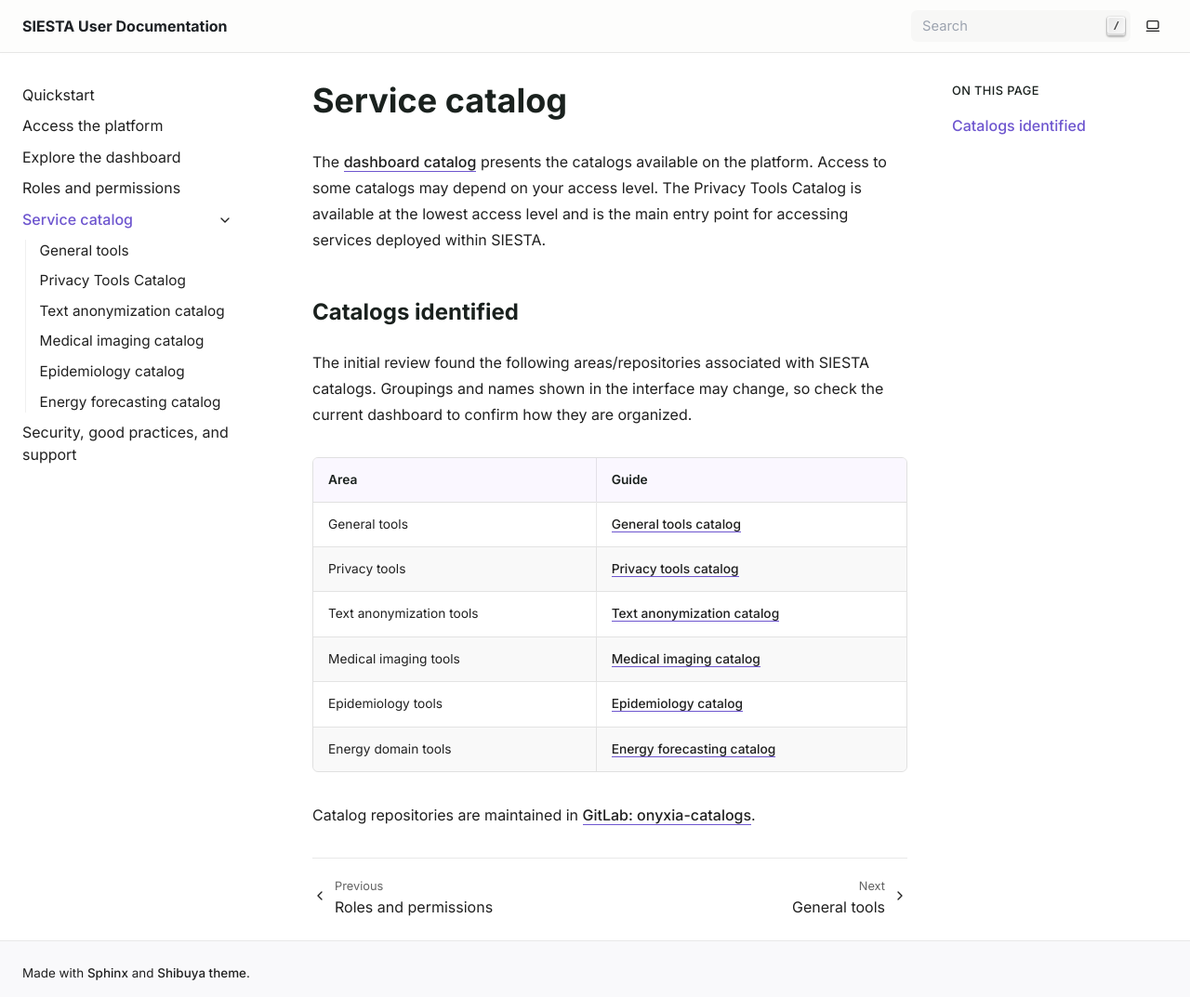
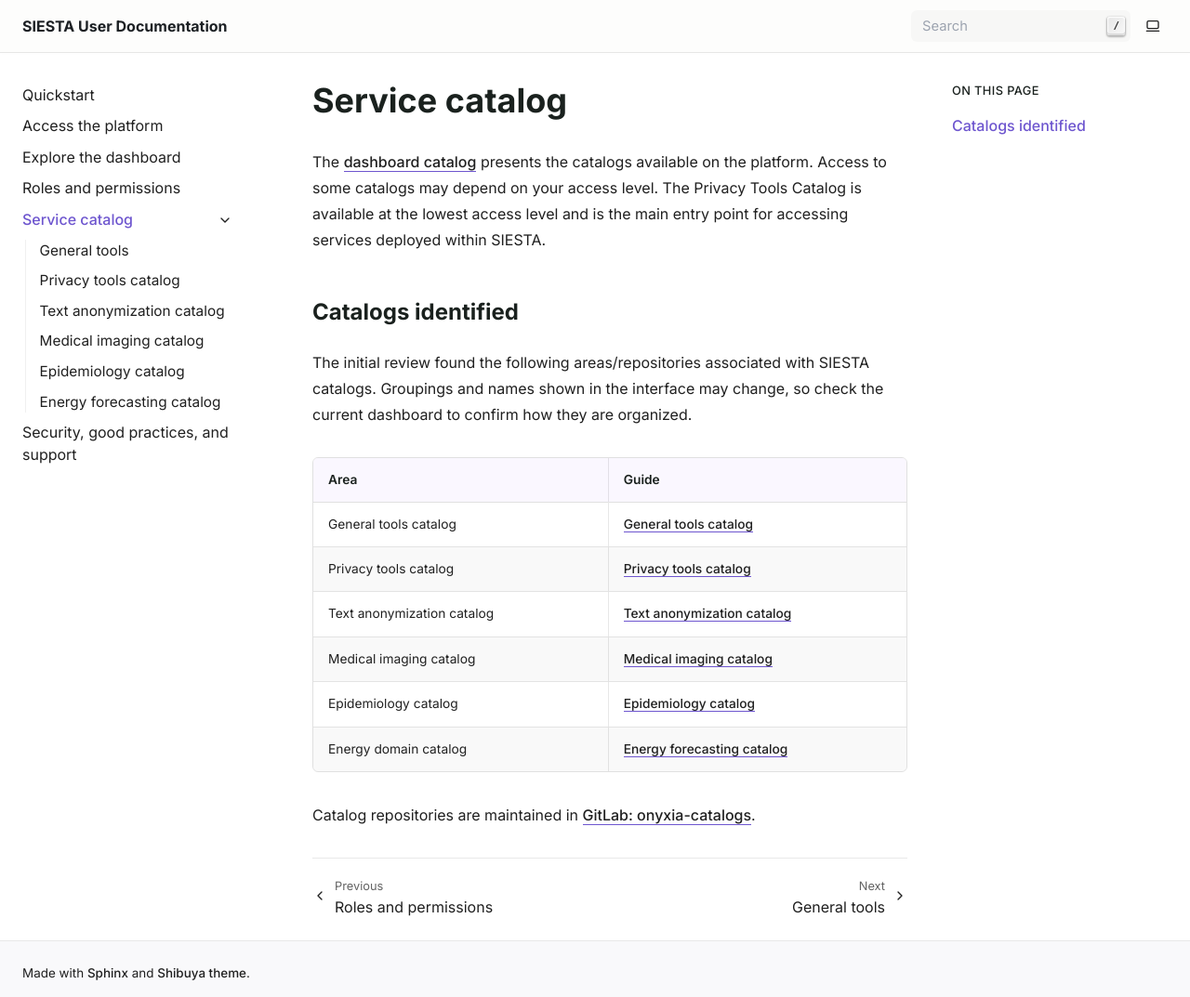
Before and after one commit to SIESTA-eu/siesta-docs, a Sphinx documentation site: the page built from docs/catalog/index.md, in a window 1280 px wide and 1073 px high. Shown: the whole window at 93% size. Built offline with Sphinx 7.4.7, drawn with Linux system fonts in a browser that asks for light colours.

Commit message:
Update catalogs

```diff
--- a/docs/catalog/index.md
+++ b/docs/catalog/index.md
@@ -8,12 +8,12 @@ The initial review found the following areas/repositories associated with SIESTA
 
 | Area | Guide |
 |---|---|
-| General tools | [General tools catalog](general.md) |
-| Privacy tools | [Privacy tools catalog](privacy.md) |
-| Text anonymization tools | [Text anonymization catalog](text-anonymization.md) |
-| Medical imaging tools | [Medical imaging catalog](medical.md) |
-| Epidemiology tools | [Epidemiology catalog](epidemiology.md) |
-| Energy domain tools | [Energy forecasting catalog](energy.md) |
+| General tools catalog | [General tools catalog](general.md) |
+| Privacy tools catalog | [Privacy tools catalog](privacy.md) |
+| Text anonymization catalog | [Text anonymization catalog](text-anonymization.md) |
+| Medical imaging catalog | [Medical imaging catalog](medical.md) |
+| Epidemiology catalog | [Epidemiology catalog](epidemiology.md) |
+| Energy domain catalog | [Energy forecasting catalog](energy.md) |
 
 Catalog repositories are maintained in [GitLab: onyxia-catalogs](https://gitlab.ifca.es/eosc-siesta/onyxia-catalogs).
 
```
Also changed, not shown: docs/catalog/privacy.md (+1 -1 lines).
